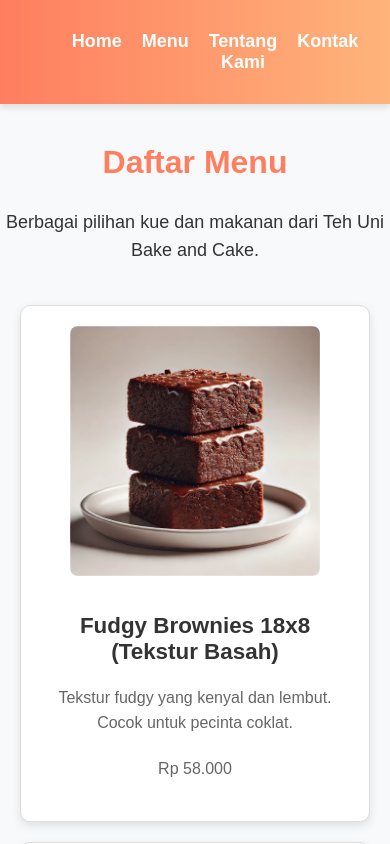
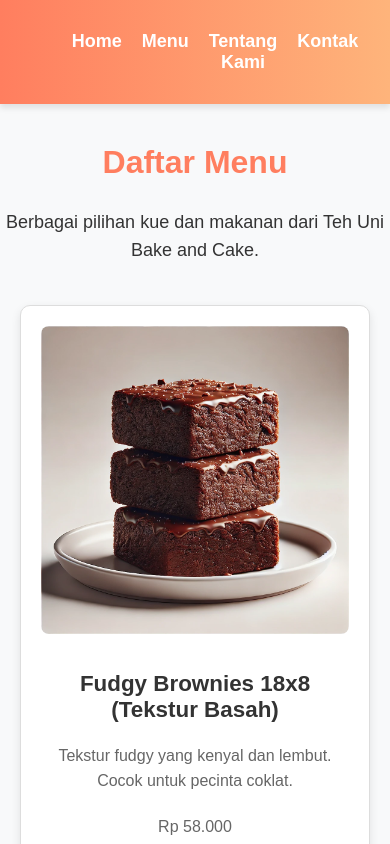
Before and after one commit to deniidermawann/tehunibakeandcake, a plain HTML site: page menu.html in a window 390 px wide. Shown: the top 844 px of the page. Drawn offline with Linux system fonts and the light colour scheme.

Commit message:
Update styles.css

```diff
--- a/styles.css
+++ b/styles.css
@@ -87,11 +87,9 @@ p {
 /* Gambar Produk */
 .menu-item img {
     width: 100%;
-    max-width: 300px; /* Maksimal ukuran gambar */
     height: auto;
     border-radius: 8px;
     margin-bottom: 10px;
-    object-fit: cover;
 }
 
 /* Nama Produk */
@@ -147,13 +145,9 @@ footer {
     height: auto;
 }
 
-/* **Responsif: Saat Layar Kecil, Menu Jadi 1 Kolom & Gambar Lebih Kecil** */
+/* **Responsif: Saat Layar Kecil, Menu Jadi 1 Kolom** */
 @media (max-width: 768px) {
     .menu-container {
         grid-template-columns: 1fr; /* Jadi satu kolom di layar kecil */
     }
-
-    .menu-item img {
-        max-width: 250px; /* Gambar lebih kecil di HP */
-    }
 }
```
